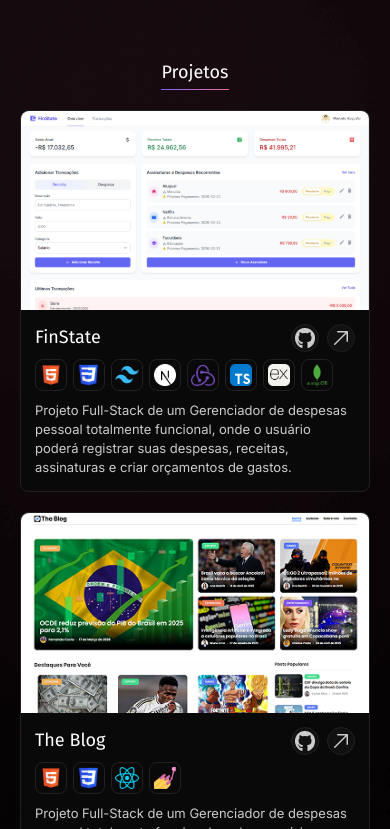
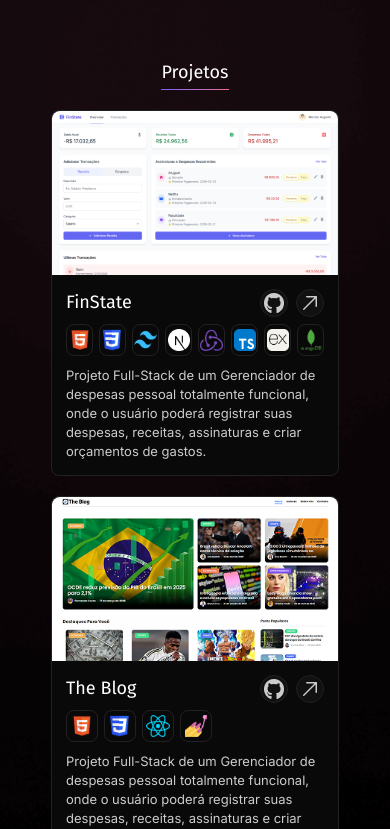
Before and after one commit to m45marcelo/site-portifolio, a React (Vite) app: page / in a window 390 px wide. Shown: the part 2835-3664 px from the top of the page. Built offline with nearby package versions, Linux system fonts and the light colour scheme.

Commit message:
refactor: correção no redimensionamento da capa do projeto

```diff
--- a/package.json
+++ b/package.json
@@ -1,6 +1,6 @@
 {
-  "name": "portifolio",
-  "private": true,
+  "name": "site-portifolio",
+  "private": false,
   "version": "0.0.0",
   "type": "module",
   "scripts": {
--- a/src/components/ui/CardProject.tsx
+++ b/src/components/ui/CardProject.tsx
@@ -23,7 +23,7 @@ export const CardProject = ({
 	addressSite
 }: CardProjectProps) => {
 	return (
-		<div className="xl:h-105.5 w-full max-w-96.5 flex flex-col rounded-lg border border-card-border bg-card-background">
+		<div className="xl:h-105.5 w-full max-w-72 md:max-w-96.5 flex flex-col rounded-lg border border-card-border bg-card-background">
 			<img
 				// biome-ignore lint/a11y/noRedundantAlt: <explanation>
 				alt="image project"
@@ -55,6 +55,7 @@ export const CardProject = ({
 					</div>
 						</div>
 						<div className="flex gap-1.5 mb-2.5">
+
 							{STACKS.map((item) =>
 								stacksProject.includes(item.name) ? (
 									<CardIconStack
```
